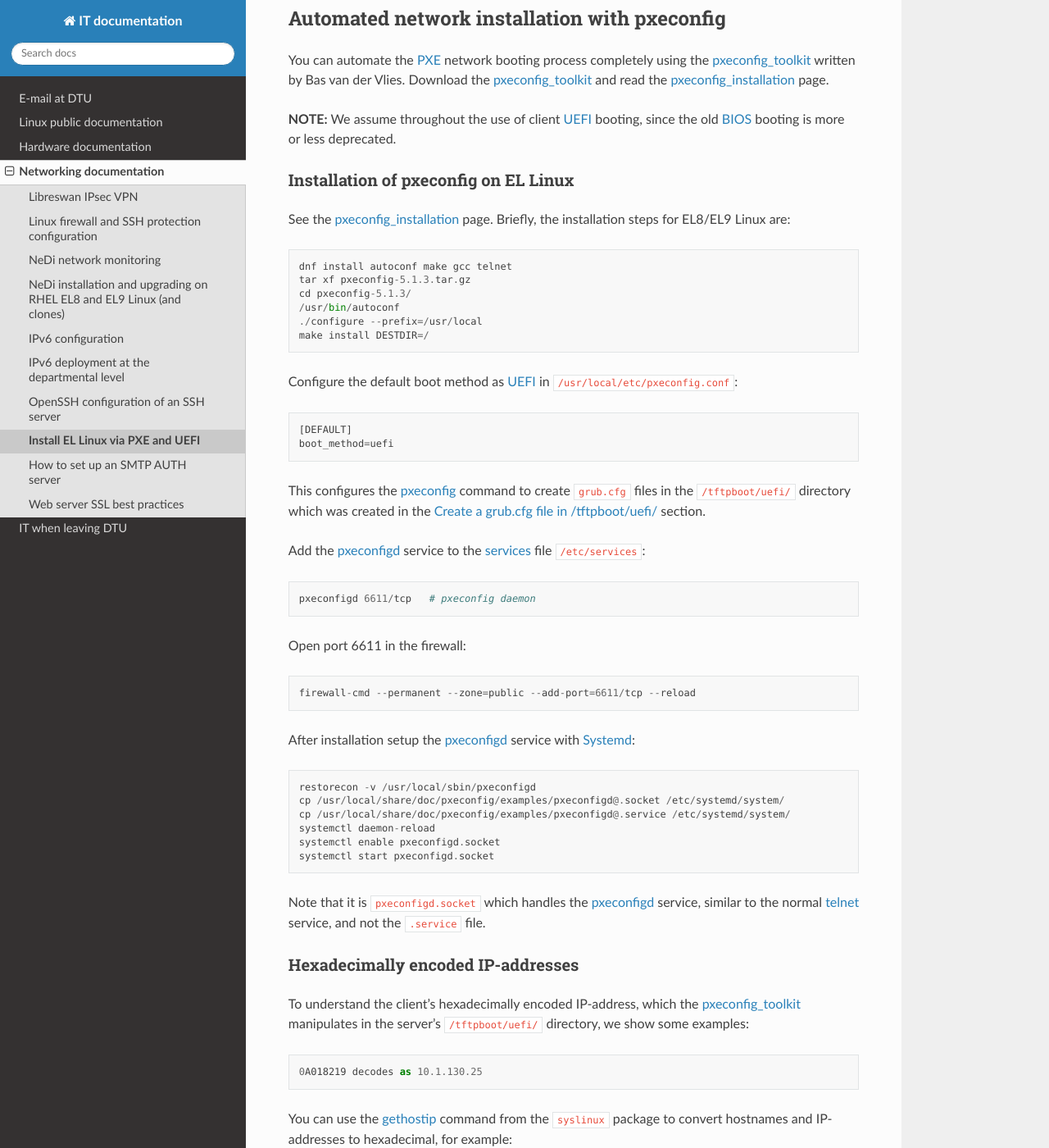
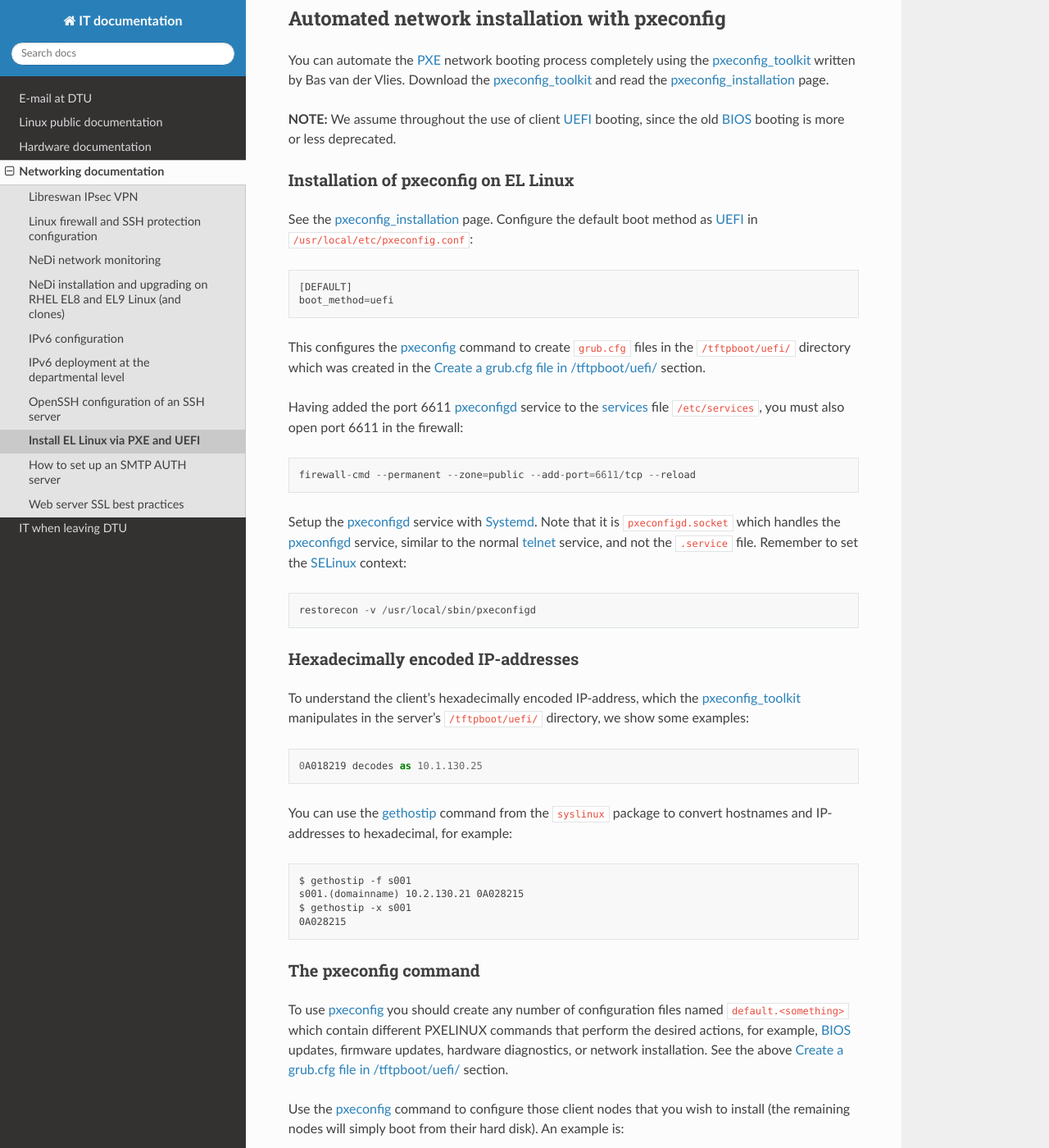
Before and after one commit to OleHolmNielsen/ITwiki, a Sphinx documentation site: the page built from docs/PXE_and_UEFI.rst, in a window 1280 px wide and 1400 px high, scrolled down 7047 px. Shown: the whole window at 82% size. Built offline with Sphinx 7.4.7 and the Read the Docs theme 3.1.0, drawn with Linux system fonts in a browser that asks for light colours.

Commit message:
Refer to pxelinux installation documentation

```diff
--- a/docs/PXE_and_UEFI.rst
+++ b/docs/PXE_and_UEFI.rst
@@ -331,15 +331,6 @@ Installation of pxeconfig on EL Linux
 -----------------------------------------
 
 See the pxeconfig_installation_ page.
-Briefly, the installation steps for EL8/EL9 Linux are::
-
-  dnf install autoconf make gcc telnet
-  tar xf pxeconfig-5.1.3.tar.gz
-  cd pxeconfig-5.1.3/
-  /usr/bin/autoconf
-  ./configure --prefix=/usr/local
-  make install DESTDIR=/
-
 Configure the default boot method as UEFI_ in ``/usr/local/etc/pxeconfig.conf``::
 
   [DEFAULT]
@@ -348,26 +339,17 @@ Configure the default boot method as UEFI_ in ``/usr/local/etc/pxeconfig.conf``:
 This configures the pxeconfig_ command to create ``grub.cfg`` files in the ``/tftpboot/uefi/`` directory
 which was created in the :ref:`create_grub.cfg` section.
 
-Add the pxeconfigd_ service to the services_ file ``/etc/services``::
-
-  pxeconfigd 6611/tcp   # pxeconfig daemon
-
-Open port 6611 in the firewall::
+Having added the port 6611 pxeconfigd_ service to the services_ file ``/etc/services``,
+you must also open port 6611 in the firewall::
 
   firewall-cmd --permanent --zone=public --add-port=6611/tcp --reload
 
-After installation setup the pxeconfigd_ service with Systemd_::
+Setup the pxeconfigd_ service with Systemd_.
+Note that it is ``pxeconfigd.socket`` which handles the pxeconfigd_ service,
+similar to the normal telnet_ service, and not the ``.service`` file.
+Remember to set the SELinux_ context::
 
   restorecon -v /usr/local/sbin/pxeconfigd
-  cp /usr/local/share/doc/pxeconfig/examples/pxeconfigd@.socket /etc/systemd/system/
-  cp /usr/local/share/doc/pxeconfig/examples/pxeconfigd@.service /etc/systemd/system/
-  systemctl daemon-reload
-  systemctl enable pxeconfigd.socket
-  systemctl start pxeconfigd.socket
-
-Note that it is ``pxeconfigd.socket`` which handles the pxeconfigd_ service,
-similar to the normal telnet_ service,
-and not the ``.service`` file.
 
 .. _pxeconfig_toolkit: https://gitlab.com/surfsara/pxeconfig
 .. _pxeconfigd: https://gitlab.com/surfsara/pxeconfig/-/blob/master/src/pxeconfigd.py
@@ -376,6 +358,7 @@ and not the ``.service`` file.
 .. _services: https://man7.org/linux/man-pages/man5/services.5.html
 .. _telnet: https://en.wikipedia.org/wiki/Telnet
 .. _Systemd: https://en.wikipedia.org/wiki/Systemd
+.. _SELinux: http://selinuxproject.org/page/Main_Page
 
 Hexadecimally encoded IP-addresses
 ---------------------------------------
```
